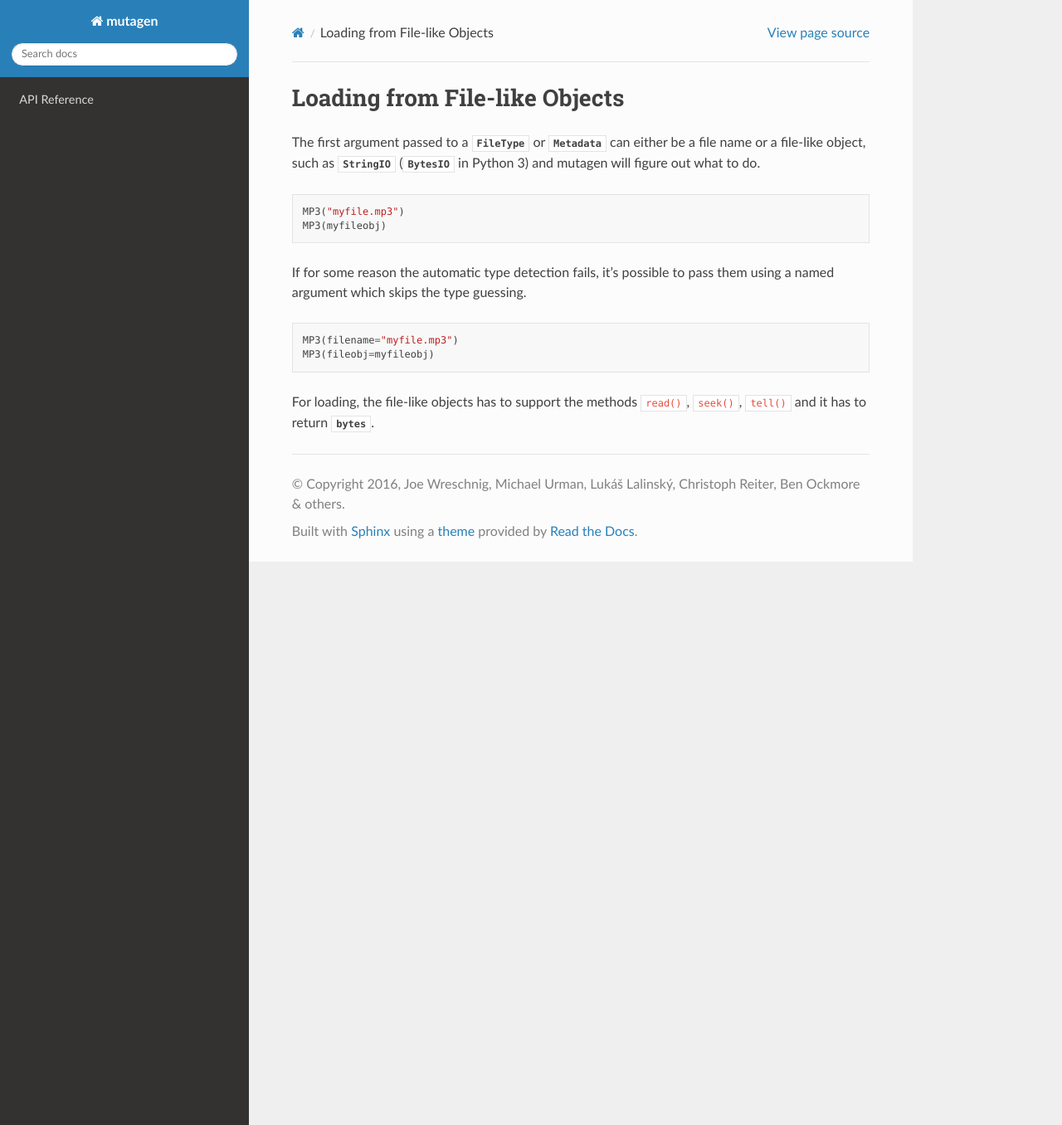
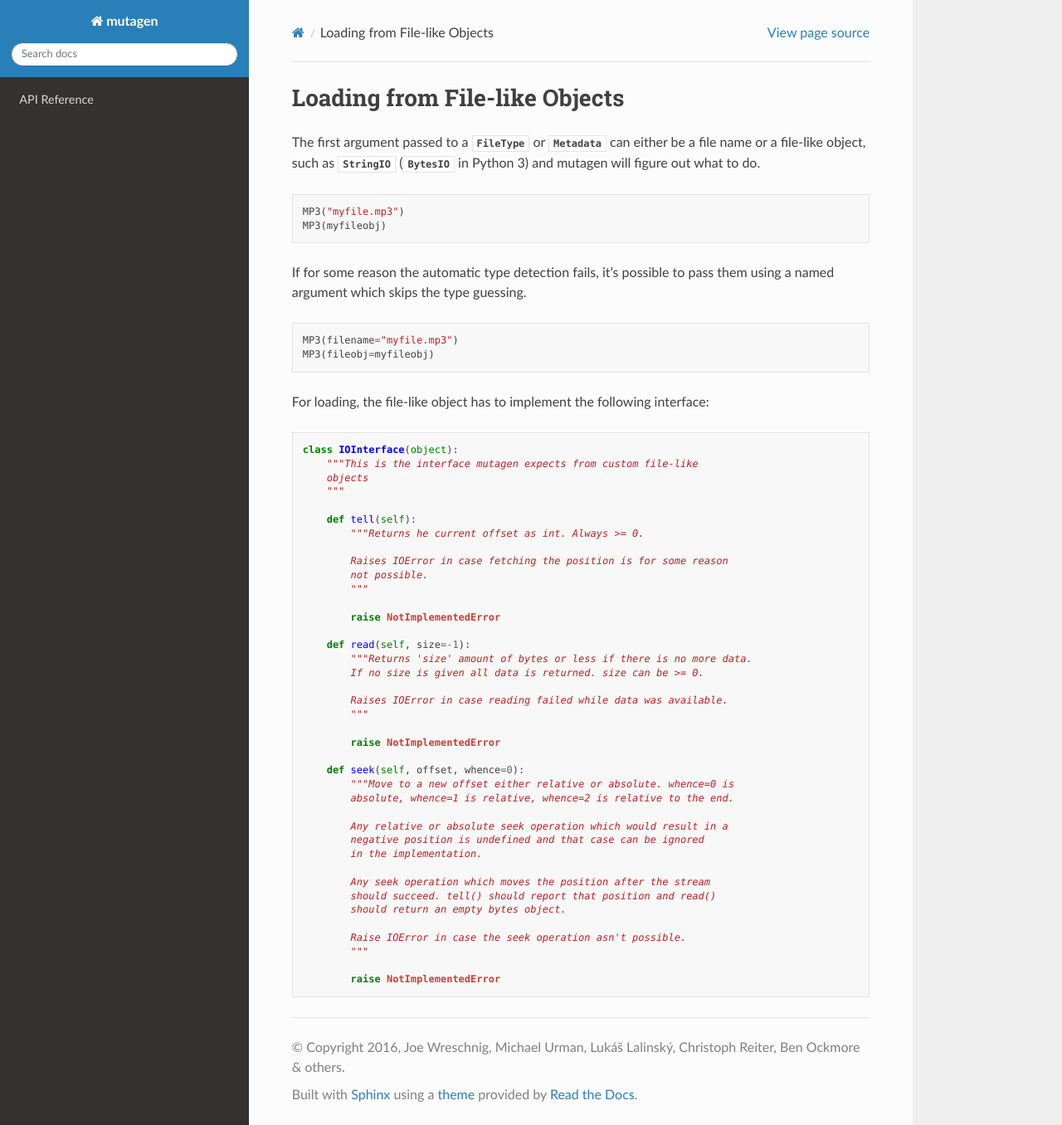
Before and after one commit to quodlibet/mutagen, a Sphinx documentation site: the page built from docs/user/filelike.rst, in a window 1280 px wide and 1356 px high. Shown: the whole window at 83% size. Built offline with Sphinx 7.4.7 and the Read the Docs theme 2.0.0, drawn with Linux system fonts in a browser that asks for light colours; pages that are not in the unit, such as notebooks, are missing from menus.

Commit message:
docs/file-like: Specify an IO interface which users have to implement/follow.

```diff
--- a/docs/user/filelike.rst
+++ b/docs/user/filelike.rst
@@ -24,5 +24,46 @@ them using a named argument which skips the type guessing.
     MP3(fileobj=myfileobj)
 
 
-For loading, the file-like objects has to support the methods ``read()``,
-``seek()``, ``tell()`` and it has to return `bytes`.
+For loading, the file-like object has to implement the following interface:
+
+::
+
+    class IOInterface(object):
+        """This is the interface mutagen expects from custom file-like
+        objects
+        """
+
+        def tell(self):
+            """Returns he current offset as int. Always >= 0.
+
+            Raises IOError in case fetching the position is for some reason
+            not possible.
+            """
+
+            raise NotImplementedError
+
+        def read(self, size=-1):
+            """Returns 'size' amount of bytes or less if there is no more data.
+            If no size is given all data is returned. size can be >= 0.
+
+            Raises IOError in case reading failed while data was available.
+            """
+
+            raise NotImplementedError
+
+        def seek(self, offset, whence=0):
+            """Move to a new offset either relative or absolute. whence=0 is
+            absolute, whence=1 is relative, whence=2 is relative to the end.
+
+            Any relative or absolute seek operation which would result in a
+            negative position is undefined and that case can be ignored
+            in the implementation.
+
+            Any seek operation which moves the position after the stream
+            should succeed. tell() should report that position and read()
+            should return an empty bytes object.
+
+            Raise IOError in case the seek operation asn't possible.
+            """
+
+            raise NotImplementedError
```
